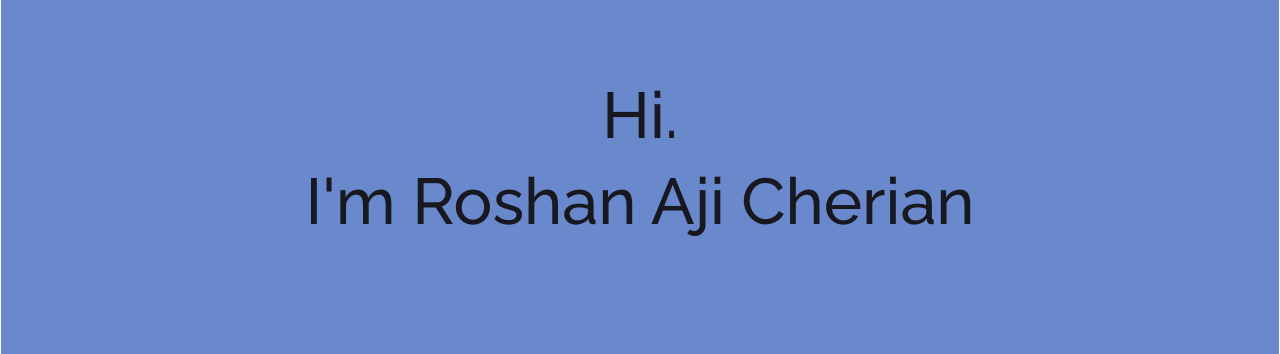
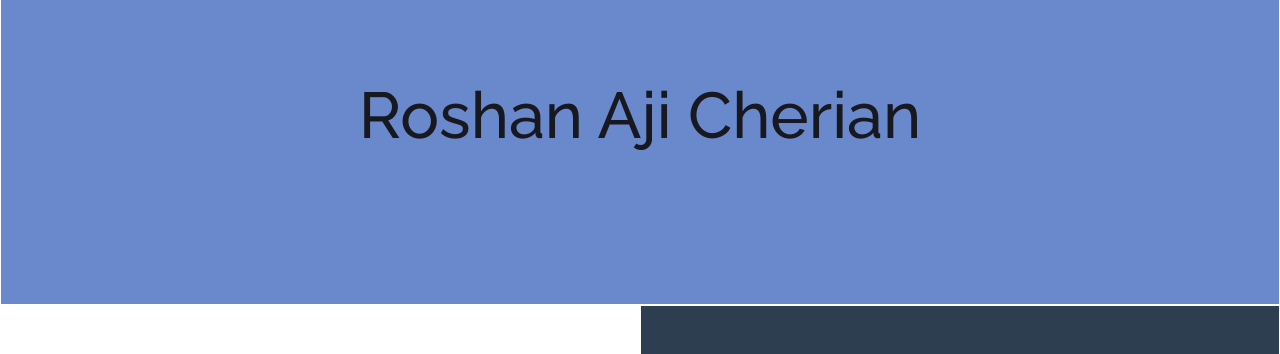
Before and after one commit to roshanajicherian/roshanajicherian.github.io, a plain HTML site: page index.html in a window 1280 px wide. Shown: the part 377-731 px from the top of the page. Drawn offline with nearby package versions, Linux system fonts and the light colour scheme.

Commit message:
Added pciture

```diff
--- a/css/style.css
+++ b/css/style.css
@@ -1,4 +1,3 @@
-@import url("https://fonts.googleapis.com/css2?family=Jost&display=swap");
 @import url("https://fonts.googleapis.com/css2?family=Raleway:wght@500&display=swap");
 /* font-family: "Jost", sans-serif; */
 body {
@@ -134,11 +133,6 @@ body,
   background-color: white;
   padding: inherit;
 }
-/* .college {
-  background-color: #2c3e50;
-  color: white;
-} */
-
 .progress-bar {
   background-color: #34495e;
 }
--- a/index.html
+++ b/index.html
@@ -50,11 +50,11 @@
       <div class="row">
         <div class="col-12 mainheading">
           <div class="myimg">
-          <img src="img/rsz_roshan.jpg" class="img-fluid " alt="Roshan Aji Cherian">
+          <img src="img/rsz_roshan2.jpg" class="img-fluid " alt="Roshan Aji Cherian">
           </div>
           <div class="intro">
-          <h1 class="display-3 ">Hi.</h1>
-          <h1 class="display-3 ">I'm Roshan Aji Cherian</h1>
+          <!-- <h1 class="display-3 ">Hi.</h1> -->
+          <h1 class="display-3 myName">Roshan Aji Cherian</h1>
         </div>
         </div>
       </div>
@@ -132,7 +132,7 @@
         <div class="row">
           <div class="contact col-12">
             <div id="contact">
-            <div class="display-4">Contact</div>
+            <div class="display-4">Let's Connect</div>
             <div class="icons">
             <a href="https://www.linkedin.com/in/roshanajicherian"<i class="icons fab fa-linkedin-in fa-3x"></a></i>
             <a href="https://github.com/roshanajicherian"<i class="icons fab fa-github fa-3x"></a></i>
```
Also changed, not shown: 1 other file.
